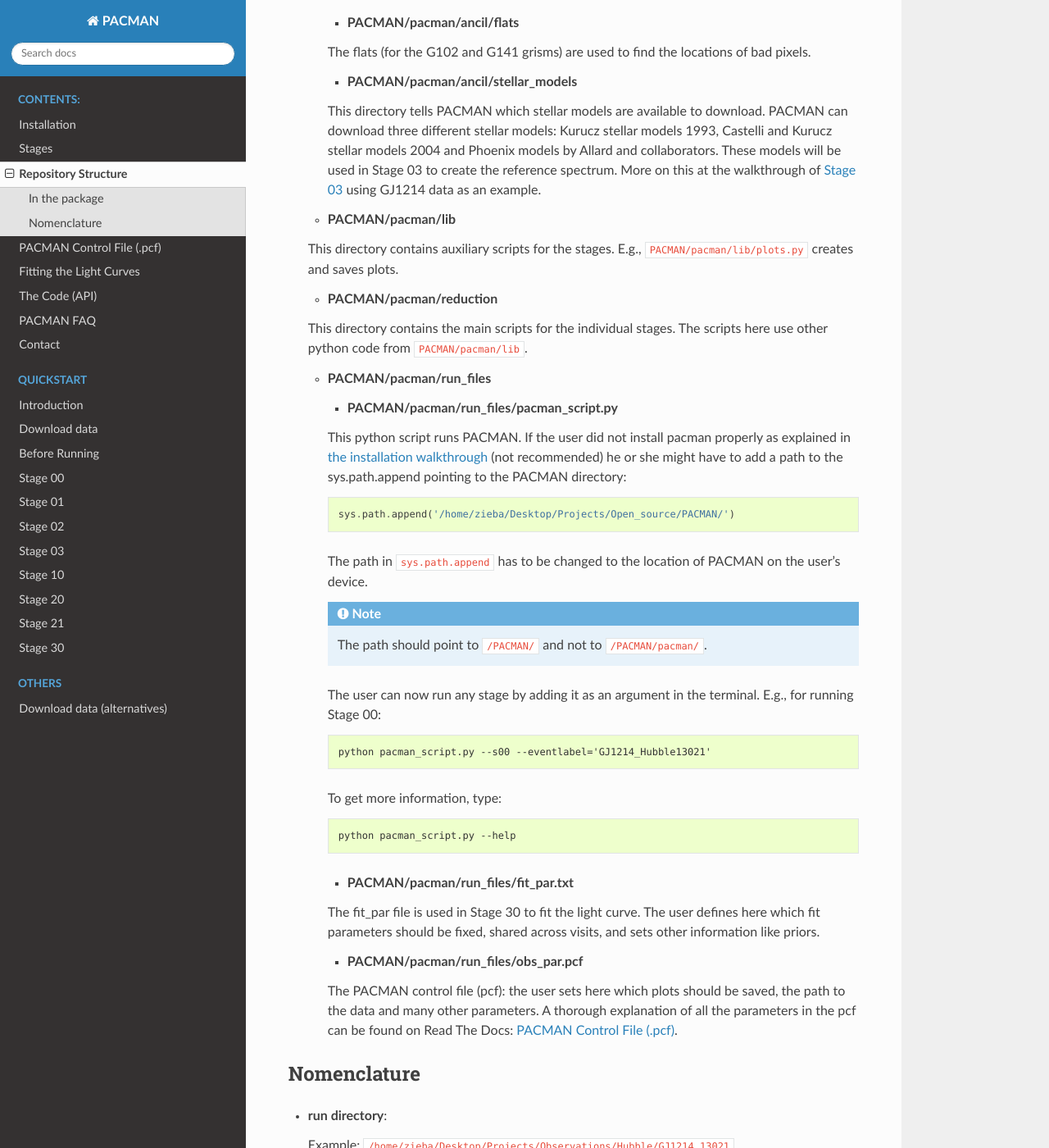
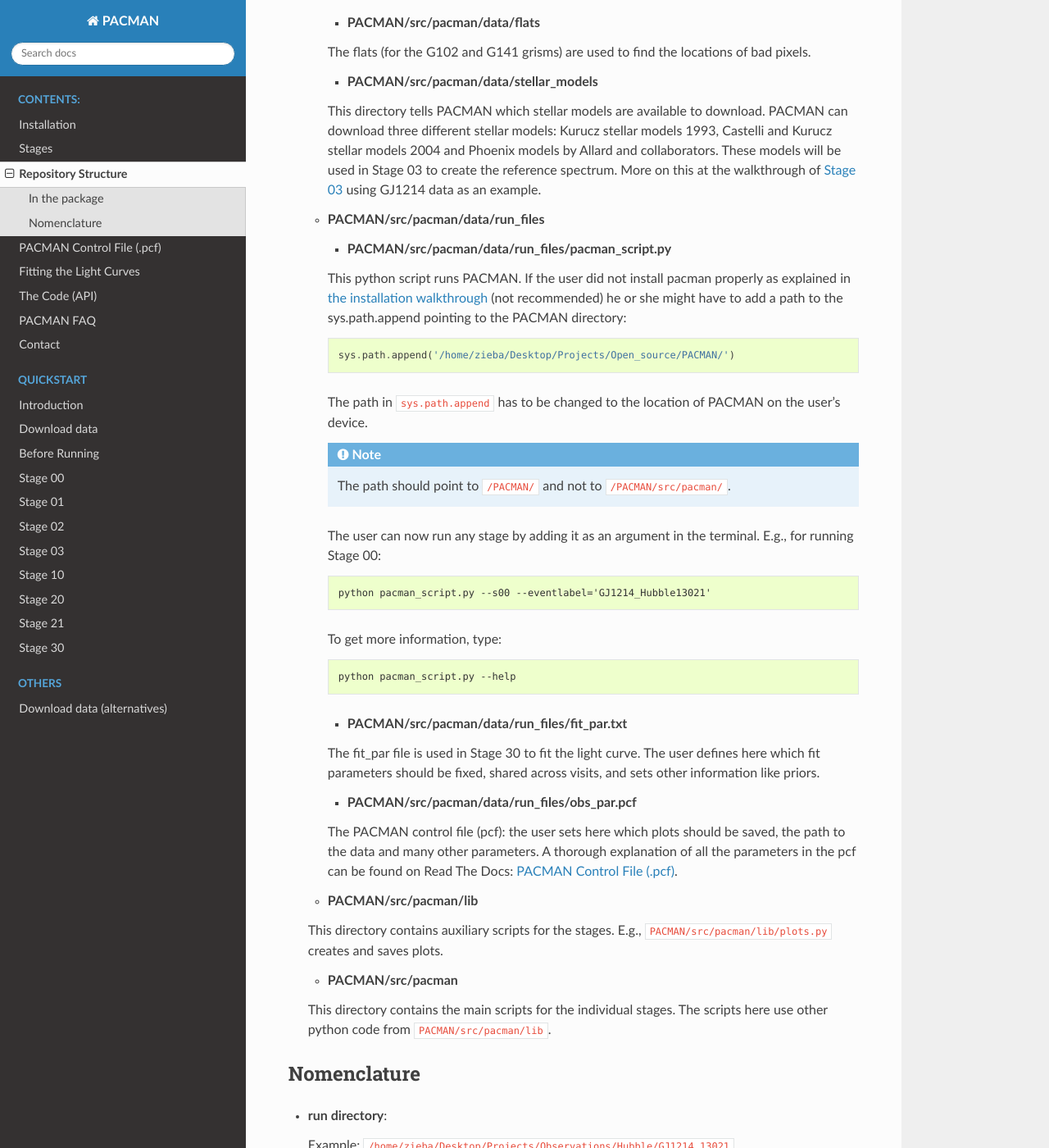
Before and after one commit to sebastian-zieba/PACMAN, a Sphinx documentation site: the page built from docs/source/directories.rst, in a window 1280 px wide and 1400 px high, scrolled down 1015 px. Shown: the whole window at 82% size. Built offline with Sphinx 7.4.7 and the Read the Docs theme 2.0.0, drawn with Linux system fonts in a browser that asks for light colours; some of the changed text lies outside the part shown.

Commit message:
updated docs

```diff
--- a/docs/source/directories.rst
+++ b/docs/source/directories.rst
@@ -9,25 +9,24 @@
 ''''''''''''''''''''''''''''''
 
 
-* **PACMAN/pacman**
+* **PACMAN/src/pacman**
 
   All code PACMAN needs to run and templates for the pcf and fit_par files are stored here.
 
+  - **PACMAN/src/pacman/data**
 
-  - **PACMAN/pacman/ancil**
-
-    + **PACMAN/pacman/ancil/bandpass**
+    + **PACMAN/src/pacman/data/bandpass**
 
     This directory contains the throughput for the G102 and the G141 grisms.
     These files will be used in Stage 03 to create the reference spectrum.
 
 
-    + **PACMAN/pacman/ancil/flats**
+    + **PACMAN/src/pacman/data/flats**
 
     The flats (for the G102 and G141 grisms) are used to find the locations of bad pixels.
 
 
-    + **PACMAN/pacman/ancil/stellar_models**
+    + **PACMAN/src/pacman/data/stellar_models**
 
     This directory tells PACMAN which stellar models are available to download.
     PACMAN can download three different stellar models: Kurucz stellar models 1993, Castelli and Kurucz stellar models 2004 and Phoenix models by Allard and collaborators.
@@ -35,21 +34,9 @@
     More on this at the walkthrough of `Stage 03 <https://pacmandocs.readthedocs.io/en/latest/quickstart.html#stage-03>`_ using GJ1214 data as an example.
 
 
-  - **PACMAN/pacman/lib**
+  - **PACMAN/src/pacman/data/run_files**
 
-  This directory contains auxiliary scripts for the stages.
-  E.g., ``PACMAN/pacman/lib/plots.py`` creates and saves plots.
-
-
-  - **PACMAN/pacman/reduction**
-
-  This directory contains the main scripts for the individual stages.
-  The scripts here use other python code from ``PACMAN/pacman/lib``.
-
-
-  - **PACMAN/pacman/run_files**
-
-    + **PACMAN/pacman/run_files/pacman_script.py**
+    + **PACMAN/src/pacman/data/run_files/pacman_script.py**
 
     This python script runs PACMAN. If the user did not install pacman properly as explained in :ref:`the installation walkthrough <installation>` (not recommended) he or she might have to add a path to the sys.path.append pointing to the PACMAN directory:
 
@@ -59,7 +46,7 @@
 
     The path in ``sys.path.append`` has to be changed to the location of PACMAN on the user's device.
 
-    .. note:: The path should point to ``/PACMAN/`` and not to ``/PACMAN/pacman/``.
+    .. note:: The path should point to ``/PACMAN/`` and not to ``/PACMAN/src/pacman/``.
 
     The user can now run any stage by adding it as an argument in the terminal. E.g., for running Stage 00:
 
@@ -74,16 +61,27 @@
   	  python pacman_script.py --help
 
 
-    + **PACMAN/pacman/run_files/fit_par.txt**
+    + **PACMAN/src/pacman/data/run_files/fit_par.txt**
 
     The fit_par file is used in Stage 30 to fit the light curve. The user defines here which fit parameters should be fixed, shared across visits, and sets other information like priors.
 
 
-    + **PACMAN/pacman/run_files/obs_par.pcf**
+    + **PACMAN/src/pacman/data/run_files/obs_par.pcf**
 
     The PACMAN control file (pcf): the user sets here which plots should be saved, the path to the data and many other parameters.
     A thorough explanation of all the parameters in the pcf can be found on Read The Docs: :ref:`pcf`.
 
+
+  - **PACMAN/src/pacman/lib**
+
+  This directory contains auxiliary scripts for the stages.
+  E.g., ``PACMAN/src/pacman/lib/plots.py`` creates and saves plots.
+
+
+  - **PACMAN/src/pacman**
+
+  This directory contains the main scripts for the individual stages.
+  The scripts here use other python code from ``PACMAN/src/pacman/lib``.
 
 
 Nomenclature
@@ -101,8 +99,8 @@
 
    - fit_par
 
-   If you downloaded or cloned the GitHub repository it includes the run_files directory with templates for these three files.
-   They can also be downloaded under this link: `Download here <https://downgit.github.io/#/home?url=https://github.com/sebastian-zieba/PACMAN/tree/master/pacman/run_files>`_.
+   If you pip-installed, downloaded or cloned the GitHub repository it includes the run_files directory with templates for these three files in ``PACMAN/src/pacman/data/run_files``.
+   They can also be downloaded under this link: `Download here <https://downgit.github.io/#/home?url=https://github.com/sebastian-zieba/PACMAN/tree/master/src/pacman/data/run_files>`_.
    You have to copy these files into your run directory.
 
     .. note:: | The pcf file in the run directory is ONLY used in Stage 00.
@@ -136,6 +134,6 @@
 
 * **pipeline directory**:
 
-  Example: ``/home/zieba/Desktop/Projects/Open_source/PACMAN/pacman``
+  Example: ``/home/zieba/Desktop/Projects/Open_source/PACMAN/src``
 
-  This is the heart of PACMAN containing all the code to run the different stages.
+  This is the heart of PACMAN containing all the code and data to run the different stages.
--- a/docs/source/stages.rst
+++ b/docs/source/stages.rst
@@ -26,8 +26,8 @@
 - `Stage 03: <https://pacmandocs.readthedocs.io/en/latest/_modules/pacman/reduction/s03_refspectra.html>`_
 
   + download or generate a stellar spectrum that matches the spectral type of the host star.  Options are: KURUCZ 1993, CASTELLI AND KURUCZ 2004, PHOENIX MODELS and a blackbody spectrum
-  + multiply the stellar spectrum by the grism throughput to make a reference spectrum for the wavelength calibration
-  + saves the bandpass in pacman/ancil/bandpass
+  + multiply the stellar spectrum by the grism throughput (which is saved in `PACMAN/src/data/bandpass <https://github.com/sebastian-zieba/PACMAN/tree/master/src/pacman/data/bandpass>`_) to make a reference spectrum for the wavelength calibration
+  + saves the reference spectrum into the work directory
 
 
 - `Stage 10: <https://pacmandocs.readthedocs.io/en/latest/_modules/pacman/reduction/s10_direct_images.html>`_
```
